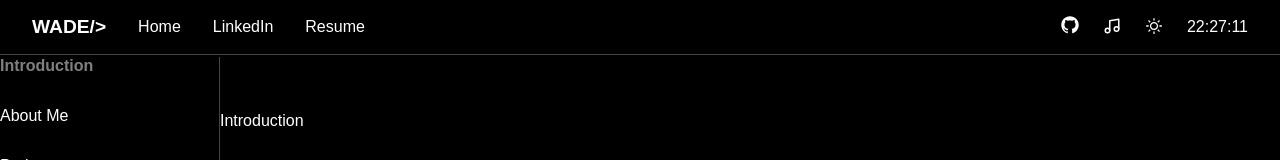
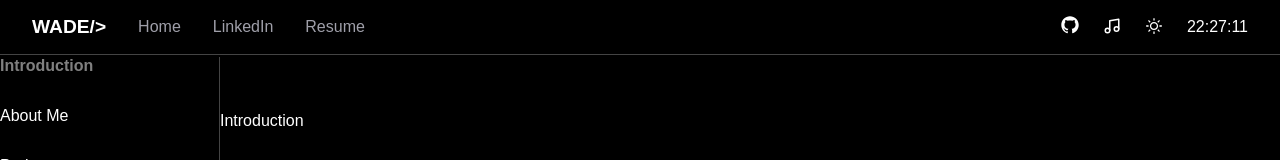
Before and after one commit to wade00000/My-Portfolio, a React (Vite) app: page / in a window 1280 px wide. Shown: the top 160 px of the page. Built offline with nearby package versions, Linux system fonts and the light colour scheme.

Commit message:
style: add color to link hover properties

```diff
--- a/src/App.css
+++ b/src/App.css
@@ -23,6 +23,8 @@
   align-items: center;
   gap: 1.5rem;
 }
+
+
 .container {
   display: flex;
   padding:  0rem 2rem;
@@ -67,7 +69,14 @@ padding: 0;
 border: none;
 background: none;
 color: inherit;
+}
 
+.music-button:not(:active){
+  color: inherit;
+}
+
+.playing{
+  color:rgb(154, 16, 154);
 }
 
 a {
@@ -104,6 +113,22 @@ a {
 .light .navbar {
   border-bottom: 1px solid #ddd;
 }
+
+.dark .nav-left a{
+  color: #9f9fa9;
+}
+
+.dark .nav-left a:hover{
+  color: white;
+}
+
+.light .nav-left a{
+  color: #71717b;
+}
+
+.light .nav-left a:hover{
+  color: black;
+}
 .dark .sidebar {
   border-right: 1px solid #444;
 }
--- a/src/App.jsx
+++ b/src/App.jsx
@@ -8,6 +8,7 @@ function App() {
   const [hours,setHours] = useState(0)
   const [minutes,setMinutes] = useState(0)
   const [seconds,setSeconds] = useState(0)
+  const [isPlaying,setIsPlaying] = useState(false)
   const [activeSection, setActiveSection] = useState('')
   const [darkMode, setDarkMode] = useState(() => {
     // Check localStorage first, default to dark mode if nothing saved
@@ -20,8 +21,10 @@ function App() {
   function handleMusic(){
       if(audio.current.paused){
           audio.current.play()
+          setIsPlaying(true)
       }else{
           audio.current.pause()
+          setIsPlaying(false)
       }
       audio.current.loop = true
   }
@@ -59,7 +62,13 @@ function App() {
 
   return (
     <div className={darkMode ? "dark" : "light"}>
-      <NavBar time={timeString} handleMusic={handleMusic} handleDark={handleDark} darkMode={darkMode}/>
+      <NavBar
+        time={timeString}
+        handleMusic={handleMusic}
+        handleDark={handleDark}
+        isPlaying={isPlaying}
+        darkMode={darkMode}
+      />
       <div className="container">
         <SideBar activeSection={activeSection}/>
         <Content setActiveSection={setActiveSection}/>
--- a/src/components/NavBar.jsx
+++ b/src/components/NavBar.jsx
@@ -5,14 +5,14 @@ import { LuMusic,LuMoon } from "react-icons/lu";
 import { AiOutlineSun } from "react-icons/ai";
 import { TbCircleDashedLetterW } from "react-icons/tb";
 
-function NavBar({time,handleMusic,handleDark,darkMode}){
+function NavBar({time,handleMusic,handleDark,darkMode,isPlaying}){
 
 
     return(
         <nav className="navbar">
            <div className="nav-left">
                 <div className="logo"> WADE/></div>
-                <NavLink to="#intro" end>Home</NavLink>
+                <a href="#intro">Home</a>
                 <a href="https://www.linkedin.com/in/wade-namada-b1b629363/" target="_blank">LinkedIn</a>
                 <a href="">Resume</a>
            </div>
@@ -22,11 +22,11 @@ function NavBar({time,handleMusic,handleDark,darkMode}){
                     <RxGithubLogo size={18} />
                 </a>
 
-                <button className="music-button" onClick={handleMusic}>
+                <button className={isPlaying ? 'playing' : 'not-playing'} onClick={handleMusic} title="Play Music">
                   <LuMusic size={18}/>
                 </button>
 
-                <button className="theme-toggle" onClick={handleDark}>
+                <button className="theme-toggle" onClick={handleDark} title="Toggle Light/Dark">
                     {darkMode ? <AiOutlineSun size={18}/> : <LuMoon size={18}/>}
                 </button>
 
```
